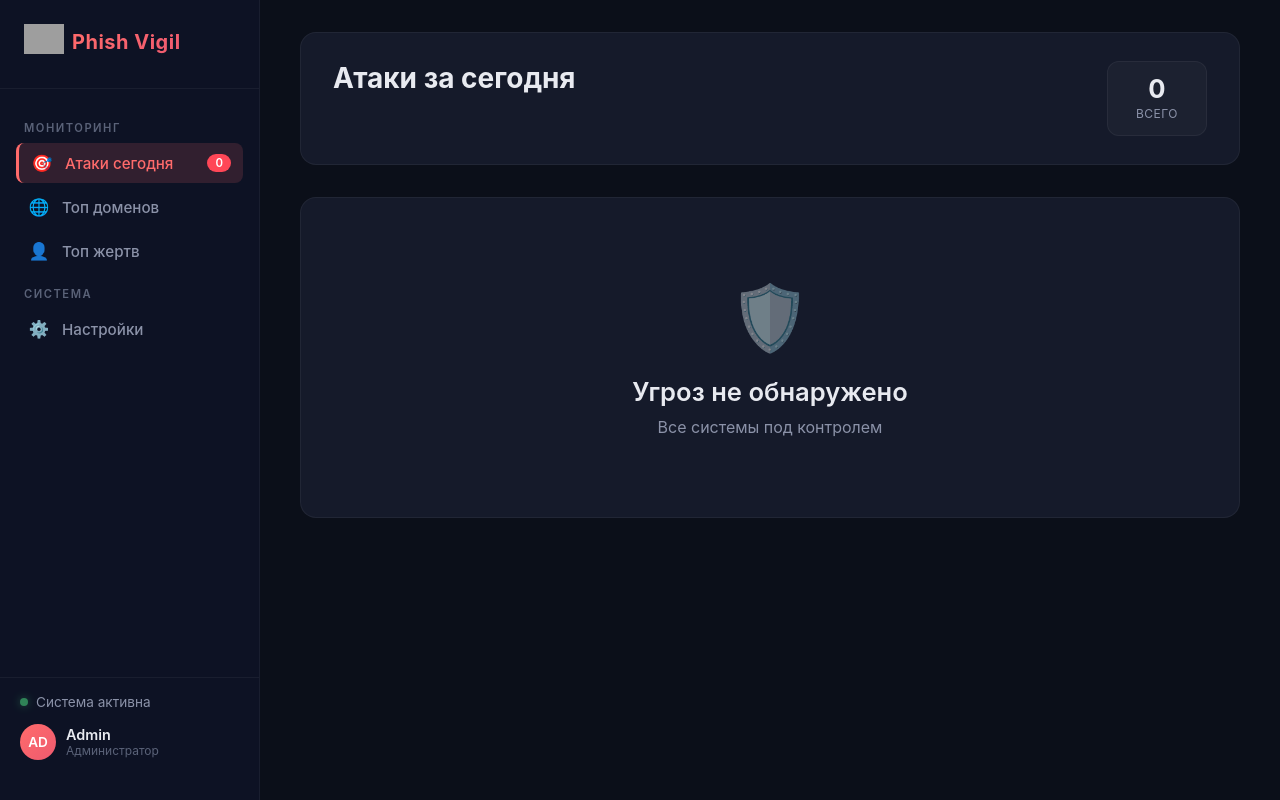
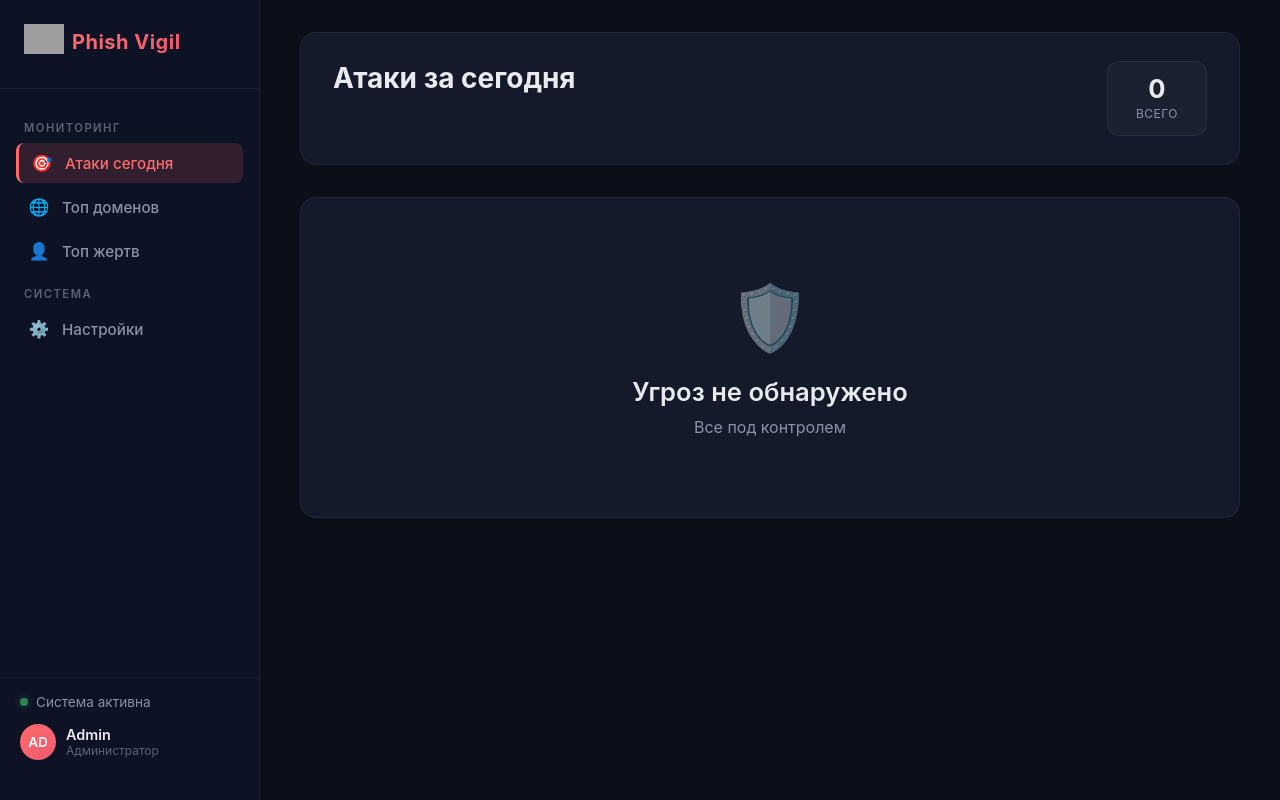
Before and after one commit to PhishVigil/phishvigil, a FastAPI app: template server/app/web/templates/index.html in a window 1280 px wide. Run offline with FastAPI, Linux system fonts and the light colour scheme; the template is opened without the code that fills it, so the values that code supplies are empty; grey boxes are pictures that could not be loaded.

Commit message:
improve demo page

```diff
--- a/server/app/web/templates/index.html
+++ b/server/app/web/templates/index.html
@@ -21,7 +21,9 @@
                     <a href="#" class="nav-link active">
                         <span class="nav-icon">🎯</span>
                         <span>Атаки сегодня</span>
+                        {% if incidents|length > 0 %}
                         <span class="nav-badge">{{ incidents|length }}</span>
+                        {% endif %}
                     </a>
                 </li>
                 <li>
@@ -127,7 +129,7 @@
         <div class="empty-state">
             <div class="empty-icon">🛡️</div>
             <h2>Угроз не обнаружено</h2>
-            <p>Все системы под контролем</p>
+            <p>Все под контролем</p>
         </div>
         {% endif %}
     </main>
```
